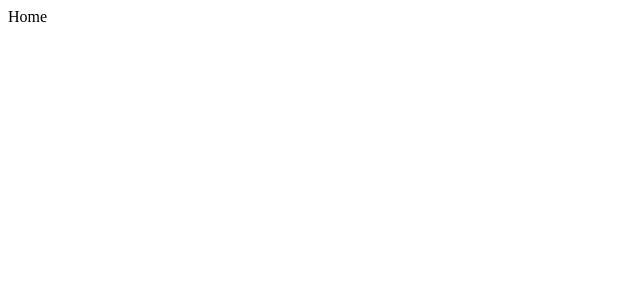
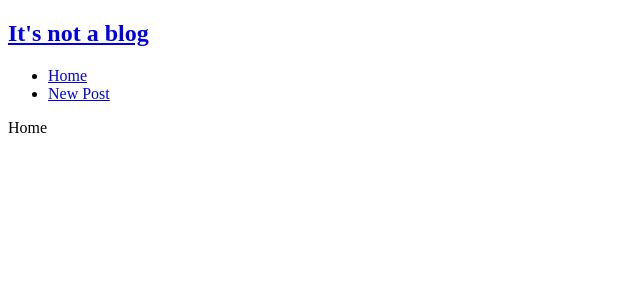
Before and after one commit to LucasCarvalho23/pseudo-blog, a React (Vite) app: page / in a window 1280 px wide. Shown: the top 300 px of the page, without its empty margins (0-640 px from the left). Built offline with nearby package versions, Linux system fonts and the light colour scheme; a web font is replaced by a local one.

Commit message:
Route to navbar

```diff
--- a/src/App.jsx
+++ b/src/App.jsx
@@ -1,10 +1,13 @@
 import './App.css'
 import { Outlet } from 'react-router-dom'
+import NavBar from './components/NavBar-index'
 
 function App() {
 
   return (
     <div className = "App">
+
+      < NavBar />
 
       <div className = 'container'>
         <Outlet/>
--- /dev/null
+++ b/src/components/NavBar-index.jsx
@@ -0,0 +1,25 @@
+import React from 'react'
+import { Link } from 'react-router-dom'
+
+const NavBar = () => {
+  return (
+    <nav className = 'navbar-class'>
+
+        <h2>
+            <Link to = {'/'}>It's not a blog</Link>
+        </h2>
+
+        <ul>
+            <li>
+                <Link to = {'/'}>Home</Link>
+            </li>
+            <li>
+                <Link to = {'/new'} className = 'newpost-class'>New Post</Link>
+            </li>
+        </ul>
+
+    </nav>
+  )
+}
+
+export default NavBar
```
